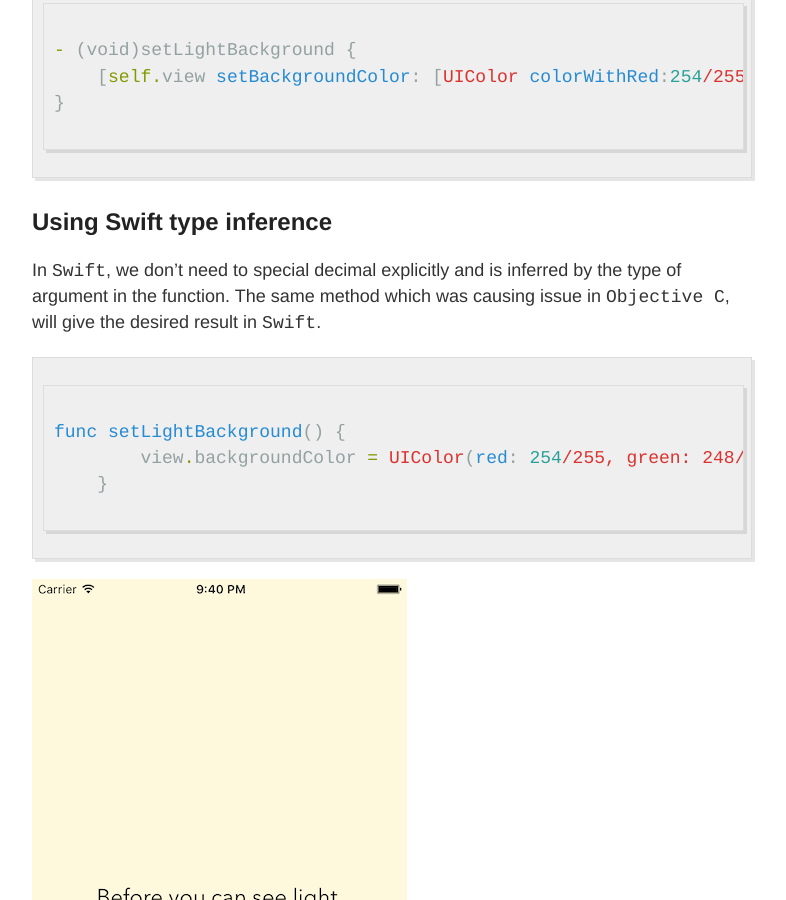
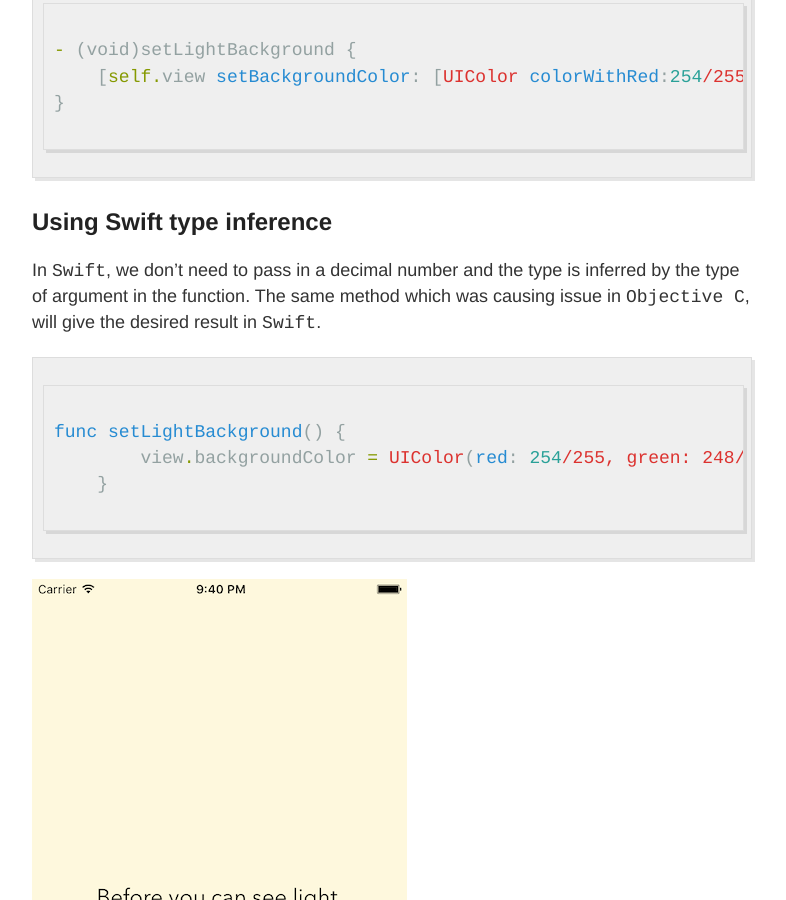
Before and after one commit to Vishal-Singh-Panwar/Vishal-Singh-Panwar.github.io, a Jekyll site: the page built from _posts/2016-7-5-SwiftTypeInference.md, in a window 1280 px wide and 900 px high, scrolled down 4159 px. Shown: the whole window, without its empty margins (248-1034 px from the left). Built offline with Jekyll 4.4.1, drawn with Linux system fonts in a browser that asks for light colours; comment, search, counter and statistics services are not loaded.

Commit message:
formatting

````diff
--- a/_posts/2016-7-5-SwiftTypeInference.md
+++ b/_posts/2016-7-5-SwiftTypeInference.md
@@ -86,7 +86,7 @@ To make sure it works correctly, we have to make sure that we add a decimal in t
 
 ## Using Swift type inference
 
-In `Swift`, we don't need to special decimal explicitly and is inferred by the type of argument in the function. The same method which was causing issue in `Objective C`, will give the desired result in `Swift`.
+In `Swift`, we don't need to pass in a decimal number and the type is inferred by the type of argument in the function. The same method which was causing issue in `Objective C`, will give the desired result in `Swift`.
 
 ```swift
 
````
